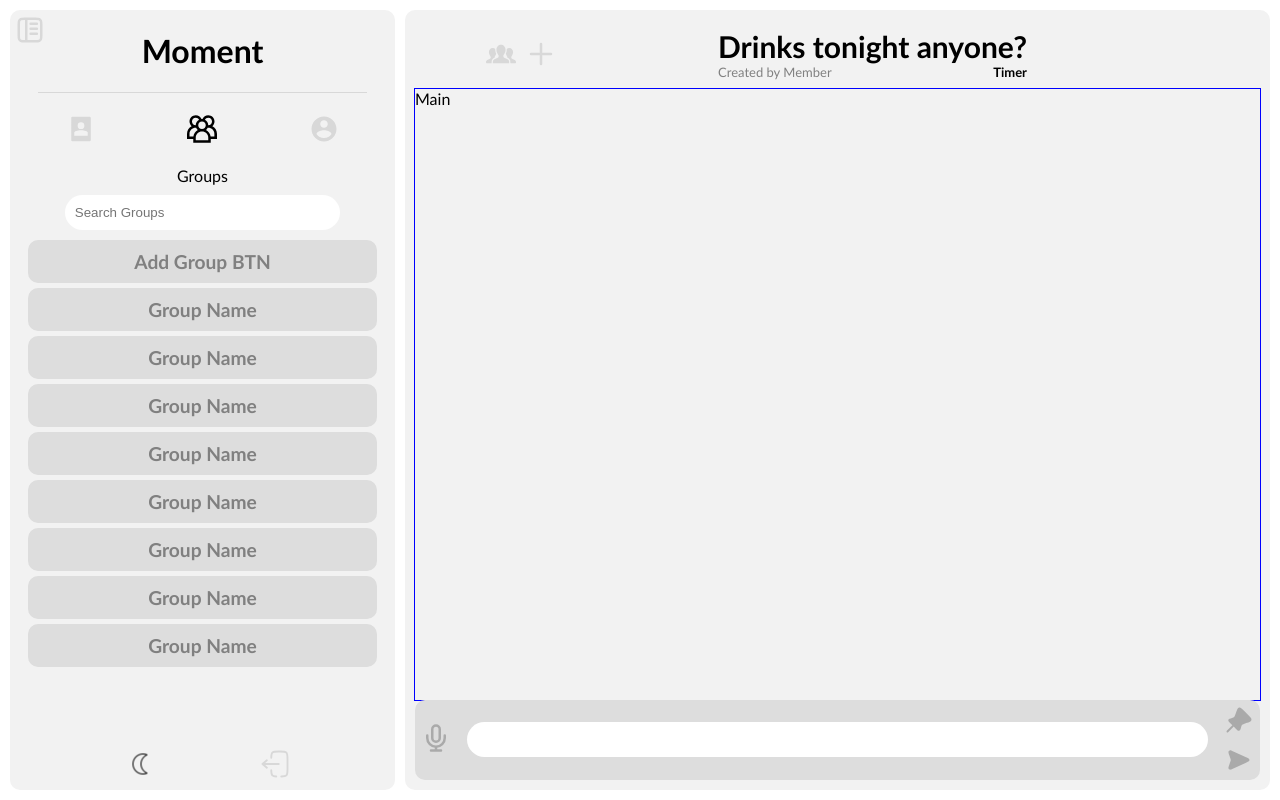
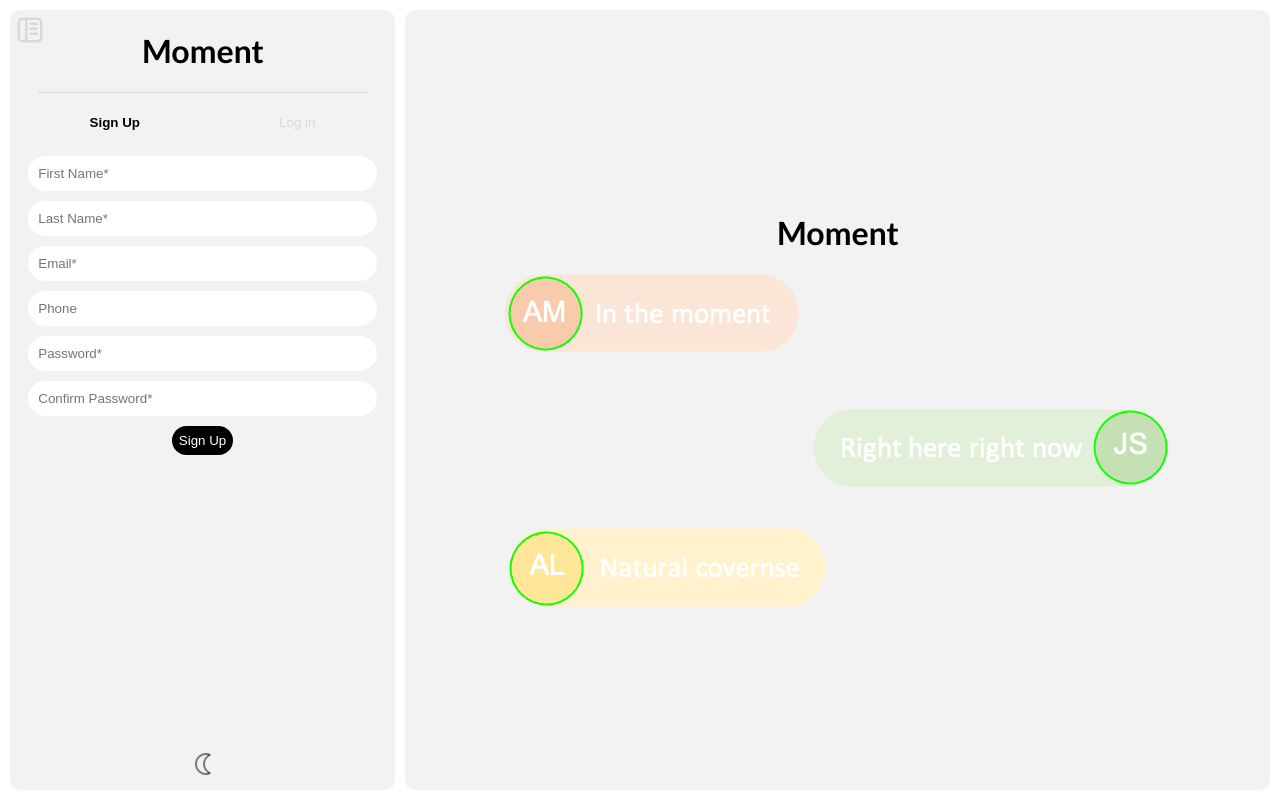
Before and after one commit to GucciGangnam/Moment-Messaging-App, a React (Vite) app in the folder Moment-Messaging-App-Front/: page / in a window 1280 px wide. Built offline with nearby package versions, Linux system fonts and the light colour scheme.

Commit message:
Front end sign up input validation added

```diff
--- a/Moment-Messaging-App-Front/src/App.jsx
+++ b/Moment-Messaging-App-Front/src/App.jsx
@@ -46,17 +46,17 @@ export const App = () => {
       </svg>
 
       {/* LEFT */}
-      {/* <Loginsignup
+      <Loginsignup
       toggleTheme={toggleTheme}
-      isDarkMode={isDarkMode}/> */}
+      isDarkMode={isDarkMode}/>
 
-      <Navigator
+      {/* <Navigator
         toggleTheme={toggleTheme}
-        isDarkMode={isDarkMode} />
+        isDarkMode={isDarkMode} /> */}
 
       {/* RIGHT */}
-      {/* <Landing /> */}
-      <Room />
+      <Landing />
+      {/* <Room /> */}
 
     </div>
   );
--- a/Moment-Messaging-App-Front/src/components/Loginsignup.css
+++ b/Moment-Messaging-App-Front/src/components/Loginsignup.css
@@ -74,6 +74,12 @@
 .Loginsignup input:focus{
     outline: 3px solid var(--input-focus)
 }
+.Loginsignup .Input-invalid{
+    outline: 2px solid rgb(255, 74, 74);;
+}
+.Loginsignup .Input-invalid:focus{
+    outline: 2px solid rgb(255, 74, 74);;
+}
 
 .Loginsignup .Form-Sumbit-BTN {
     width: fit-content;
--- a/Moment-Messaging-App-Front/src/components/Loginsignup.jsx
+++ b/Moment-Messaging-App-Front/src/components/Loginsignup.jsx
@@ -9,6 +9,8 @@ import { useState } from "react";
 // COMPONENT
 export const Loginsignup = ({ toggleTheme, isDarkMode }) => {
     // STATES
+    // Do password match
+    const [passMatch, setPassMatch] = useState(true);
     // Display sign up or log in
     const [formState, setFormState] = useState("signup")
 
@@ -18,7 +20,8 @@ export const Loginsignup = ({ toggleTheme, isDarkMode }) => {
         lastName: '',
         email: '',
         phone: '',
-        password: ''
+        password: '',
+        confirmPassword: ''
     });
 
     // State for Log In form data
@@ -30,10 +33,21 @@ export const Loginsignup = ({ toggleTheme, isDarkMode }) => {
     // Handlers for form input changes
     const handleSignUpChange = (e) => {
         const { name, value } = e.target;
-        setSignUpData((prevData) => ({
-            ...prevData,
-            [name]: value
-        }));
+        setSignUpData((prevData) => {
+            const updatedData = {
+                ...prevData,
+                [name]: value
+            };
+
+            // Check if passwords match and are non-empty
+            if (updatedData.password && updatedData.confirmPassword) {
+                setPassMatch(updatedData.password === updatedData.confirmPassword);
+            } else {
+                setPassMatch(true); // Set to true when either field is empty
+            }
+
+            return updatedData;
+        });
     };
 
     const handleLoginChange = (e) => {
@@ -47,7 +61,9 @@ export const Loginsignup = ({ toggleTheme, isDarkMode }) => {
     // Handlers for form submissions
     const handleSignUpSubmit = (e) => {
         e.preventDefault();
-        console.log("Sign Up Data:", signUpData);
+        if (signUpData.password === signUpData.confirmPassword) {
+            console.log("Sign Up Data:", signUpData);
+        }
     };
 
     const handleLoginSubmit = (e) => {
@@ -80,23 +96,36 @@ export const Loginsignup = ({ toggleTheme, isDarkMode }) => {
             {formState === "signup" && (
                 <form onSubmit={handleSignUpSubmit}>
                     <input
+                        type="text"
+                        minLength={1}
+                        maxLength={30}
                         name="firstName"
                         value={signUpData.firstName}
                         onChange={handleSignUpChange}
-                        placeholder="First Name"
+                        placeholder="First Name*"
+                        pattern="[A-Za-z\s]+" // only allows letters and spaces
+                        aria-label="First Name"
+                        required
                     />
                     <input
+                        type="text"
+                        minLength={1}
+                        maxLength={30}
                         name="lastName"
                         value={signUpData.lastName}
                         onChange={handleSignUpChange}
-                        placeholder="Last Name"
+                        placeholder="Last Name*"
+                        pattern="[A-Za-z\s]+" // only allows letters and spaces
+                        aria-label="Last name"
+                        required
                     />
                     <input
                         type="email"
                         name="email"
                         value={signUpData.email}
                         onChange={handleSignUpChange}
-                        placeholder="Email"
+                        placeholder="Email*"
+                        required
                     />
                     <input
                         name="phone"
@@ -105,11 +134,22 @@ export const Loginsignup = ({ toggleTheme, isDarkMode }) => {
                         placeholder="Phone"
                     />
                     <input
+                        minLength={8}
                         type="password"
                         name="password"
                         value={signUpData.password}
                         onChange={handleSignUpChange}
-                        placeholder="Password"
+                        placeholder="Password*"
+                        required
+                    />
+                    <input
+                        className={!passMatch ? 'Input-invalid' : ''}
+                        type="password"
+                        name="confirmPassword"
+                        value={signUpData.confirmPassword}
+                        onChange={handleSignUpChange}
+                        placeholder="Confirm Password*"
+                        required
                     />
                     <button className="Form-Sumbit-BTN" type="submit">
                         Sign Up
```
